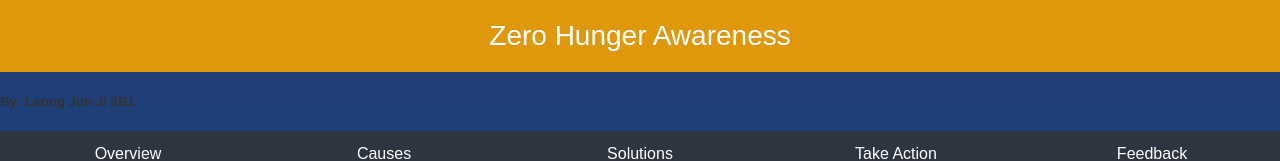
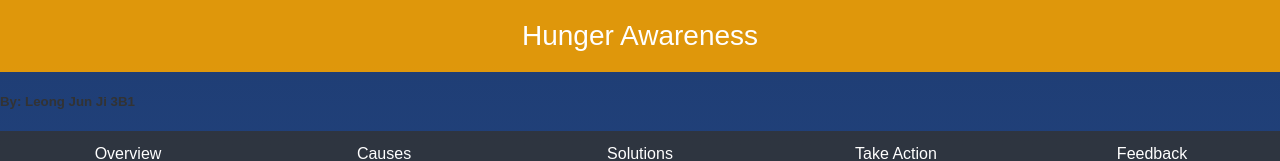
Before and after one commit to jjleong1007/School-Project-4SF-LJJ_old, a plain HTML site: page index.html in a window 1280 px wide. Shown: the top 161 px of the page. Drawn offline with Linux system fonts and the light colour scheme.

Commit message:
Add files via upload

```diff
--- a/index.html
+++ b/index.html
@@ -7,7 +7,7 @@
 </head>
 <body>
 
-    <header>Zero Hunger Awareness </header>
+    <header>Hunger Awareness </header>
 
      <h5>By: Leong Jun Ji 3B1</h5>
 
```
